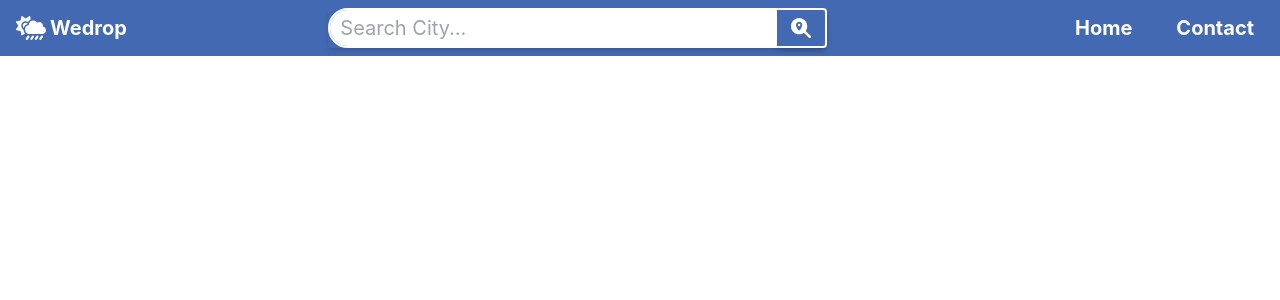
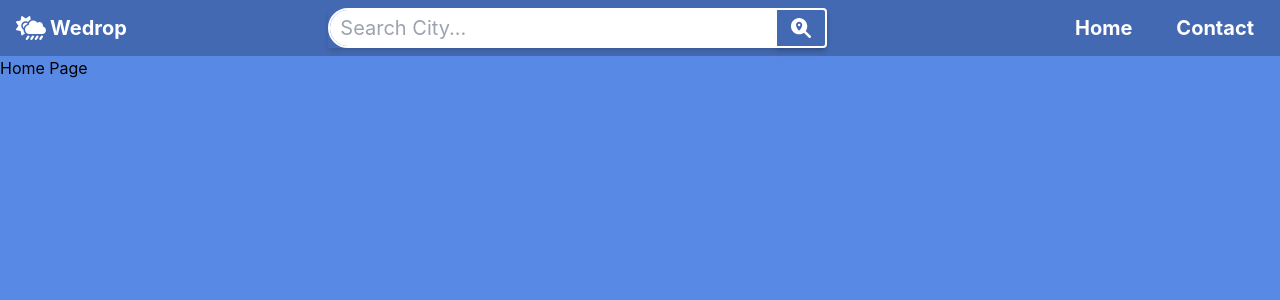
Before and after one commit to PraisesPJMT/Wedrop-App, a React (Create React App) app: page / in a window 1280 px wide. Shown: the top 300 px of the page. Built offline with nearby package versions, Linux system fonts and the light colour scheme.

Commit message:
Set up Home page structure - Add Home component - Add HomePage component

```diff
--- a/src/App.js
+++ b/src/App.js
@@ -1,11 +1,17 @@
 import React from 'react';
-import { BrowserRouter as Router } from 'react-router-dom';
+import { BrowserRouter as Router, Route, Routes } from 'react-router-dom';
 import Header from './components/Header';
+import HomePage from './pages/HomePage';
 
 const App = () => (
   <>
     <Router>
       <Header />
+      <main className="min-h-[94vh] bg-cornflower-blue">
+        <Routes>
+          <Route path="/" element={<HomePage />} />
+        </Routes>
+      </main>
     </Router>
   </>
 );
--- /dev/null
+++ b/src/components/Home.js
@@ -0,0 +1,12 @@
+import React from 'react';
+
+const Home = () => {
+  const title = 'Home Page';
+  return (
+    <>
+      <h1>{title}</h1>
+    </>
+  );
+};
+
+export default Home;
--- /dev/null
+++ b/src/pages/HomePage.js
@@ -0,0 +1,10 @@
+import React from 'react';
+import Home from '../components/Home';
+
+const HomePage = () => (
+  <>
+    <Home />
+  </>
+);
+
+export default HomePage;
--- a/tailwind.config.js
+++ b/tailwind.config.js
@@ -7,6 +7,7 @@ module.exports = {
     extend: {
       colors: {
         'steel-blue': '#4369b2',
+        'cornflower-blue': '#5889E4',
       },
     },
   },
```
Also changed, not shown: 1 other file (tests, documents, lock files or other folders).
